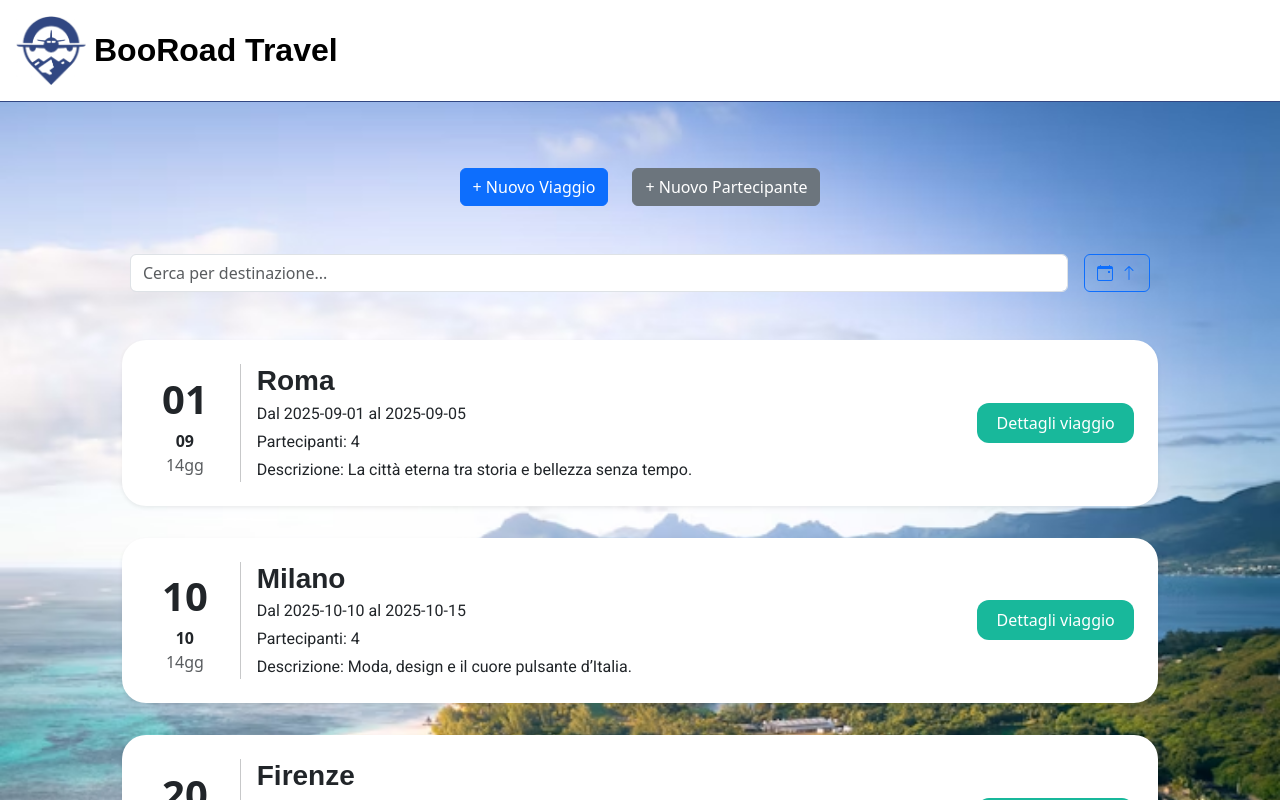
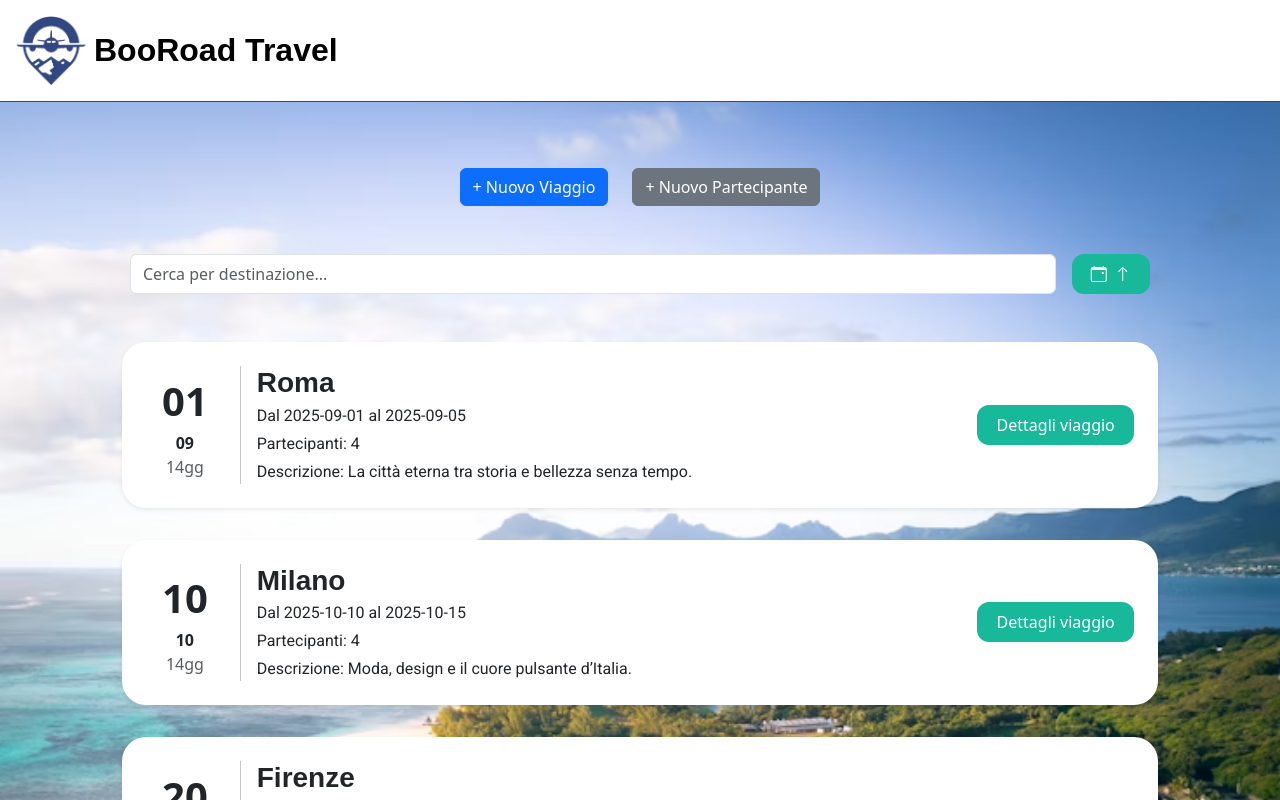
Before and after one commit to edoardolova/BooRoad-travel, a React (Vite) app: page / in a window 1280 px wide. Shown: the top 800 px of the page. Built offline with nearby package versions, Linux system fonts and the light colour scheme.

Commit message:
feat: update button styling in TripsList component

```diff
--- a/src/components/TripsList.jsx
+++ b/src/components/TripsList.jsx
@@ -40,7 +40,7 @@ export default function TripsList() {
 
                         {/* bottone toggle sorting  */}
                         <button
-                            className="btn btn-outline-primary d-flex align-items-center gap-2"
+                            className="btn btn-teal d-flex align-items-center gap-2"
                             onClick={toggleSortOrder}
                         >
                             <i className="bi bi-calendar-event"></i>
```
